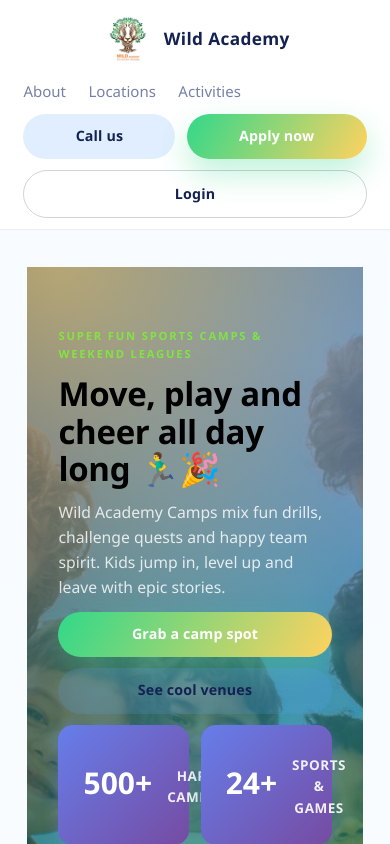
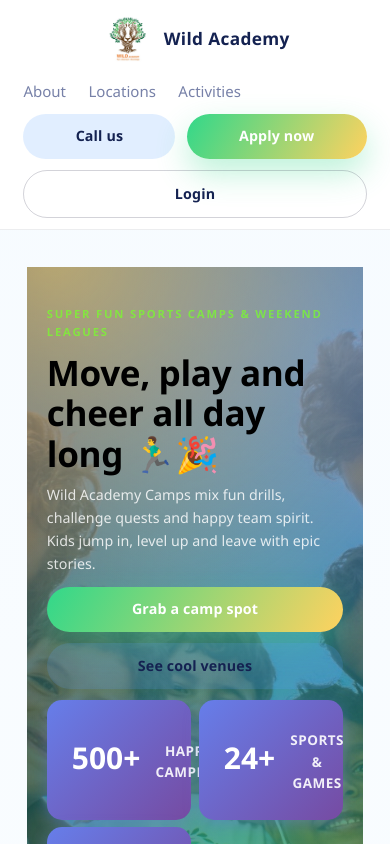
Before and after one commit to ahmedddddr/wild-academy, a React (Create React App) app in the folder frontend/: page / in a window 390 px wide. Shown: the top 844 px of the page. Built offline with nearby package versions, Linux system fonts and the light colour scheme.

Commit message:
Optimize hero section for mobile phone design

```diff
--- a/frontend/src/pages/Home.css
+++ b/frontend/src/pages/Home.css
@@ -674,11 +674,37 @@ main {
   }
 
   .hero {
-    min-height: 60vh;
+    min-height: 70vh;
+    padding: var(--space-lg) clamp(1rem, 5vw, var(--space-lg));
+  }
+
+  .hero-content {
+    max-width: 100%;
+  }
+
+  .hero h1 {
+    font-size: clamp(2rem, 7vw, 2.8rem);
+  }
+
+  .hero p {
+    font-size: 1rem;
   }
 
   .hero-stats {
-    grid-template-columns: repeat(auto-fit, minmax(120px, 1fr));
+    grid-template-columns: repeat(auto-fit, minmax(100px, 1fr));
+    gap: var(--space-xs);
+  }
+
+  .stat-card {
+    padding: 0.75rem 1rem;
+  }
+
+  .stat-value {
+    font-size: 1.4rem;
+  }
+
+  .stat-label {
+    font-size: 0.75rem;
   }
 
   main {
@@ -693,11 +719,19 @@ main {
   }
 
   .hero h1 {
-    font-size: clamp(2.2rem, 8vw, 2.6rem);
+    font-size: clamp(1.8rem, 9vw, 2.4rem);
+  }
+
+  .hero p {
+    font-size: 0.95rem;
   }
 
   .hero-actions,
   .cta-actions {
+    width: 100%;
+  }
+
+  .hero-actions .btn {
     width: 100%;
   }
 
```
